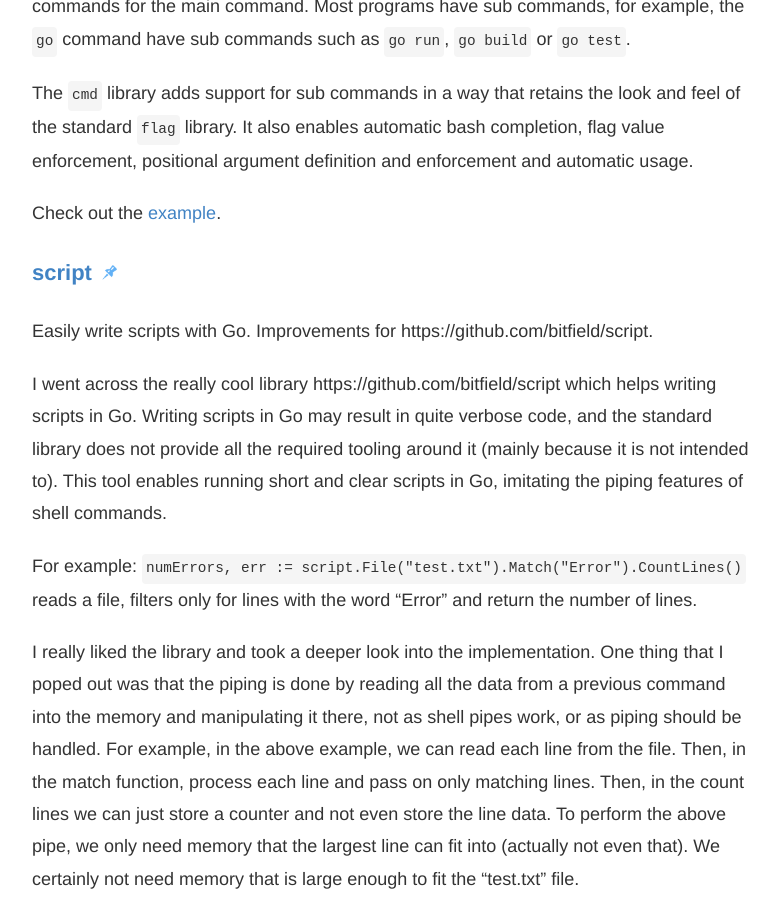
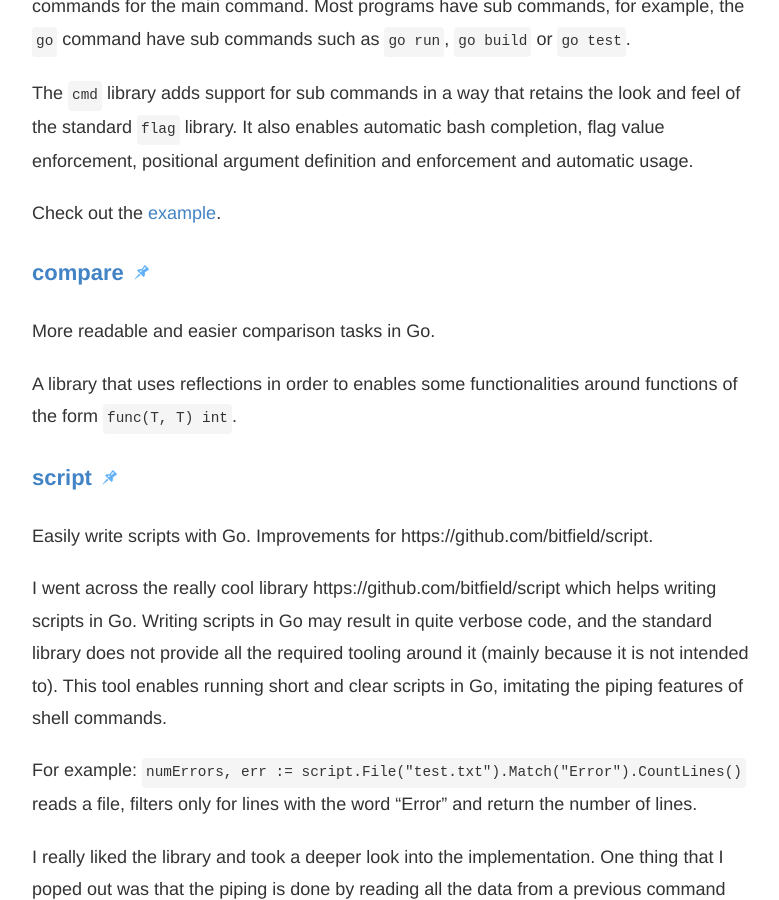
Before and after one commit to posener/posener.github.io, a Jekyll site: the page built from about.md, in a window 1280 px wide and 900 px high, scrolled down 3866 px. Shown: the whole window, without its empty margins (248-1027 px from the left). Built offline with Jekyll 4.4.1, drawn with Linux system fonts in a browser that asks for light colours.

Commit message:
Add compare

```diff
--- a/about.md
+++ b/about.md
@@ -138,6 +138,13 @@ positional argument definition and enforcement and automatic usage.
 
 Check out the [example](https://github.com/posener/cmd/blob/master/example/main.go).
 
+### [compare](https://github.com/posener/compare)
+
+> More readable and easier comparison tasks in Go.
+
+A library that uses reflections in order to enables some functionalities around functions of the
+form `func(T, T) int`.
+
 ### [script](https://github.com/posener/script)
 
 > Easily write scripts with Go. Improvements for https://github.com/bitfield/script.
```
